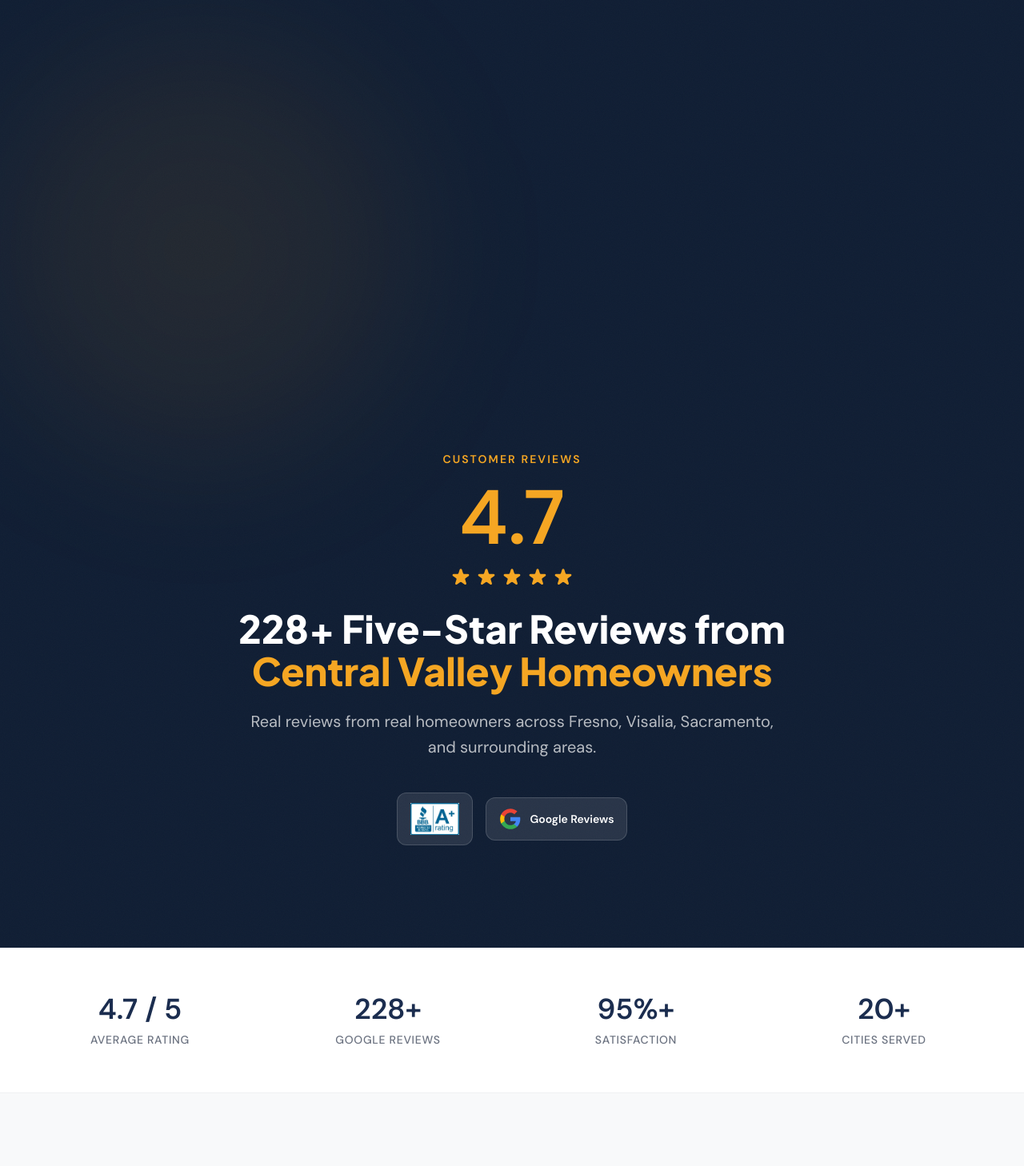
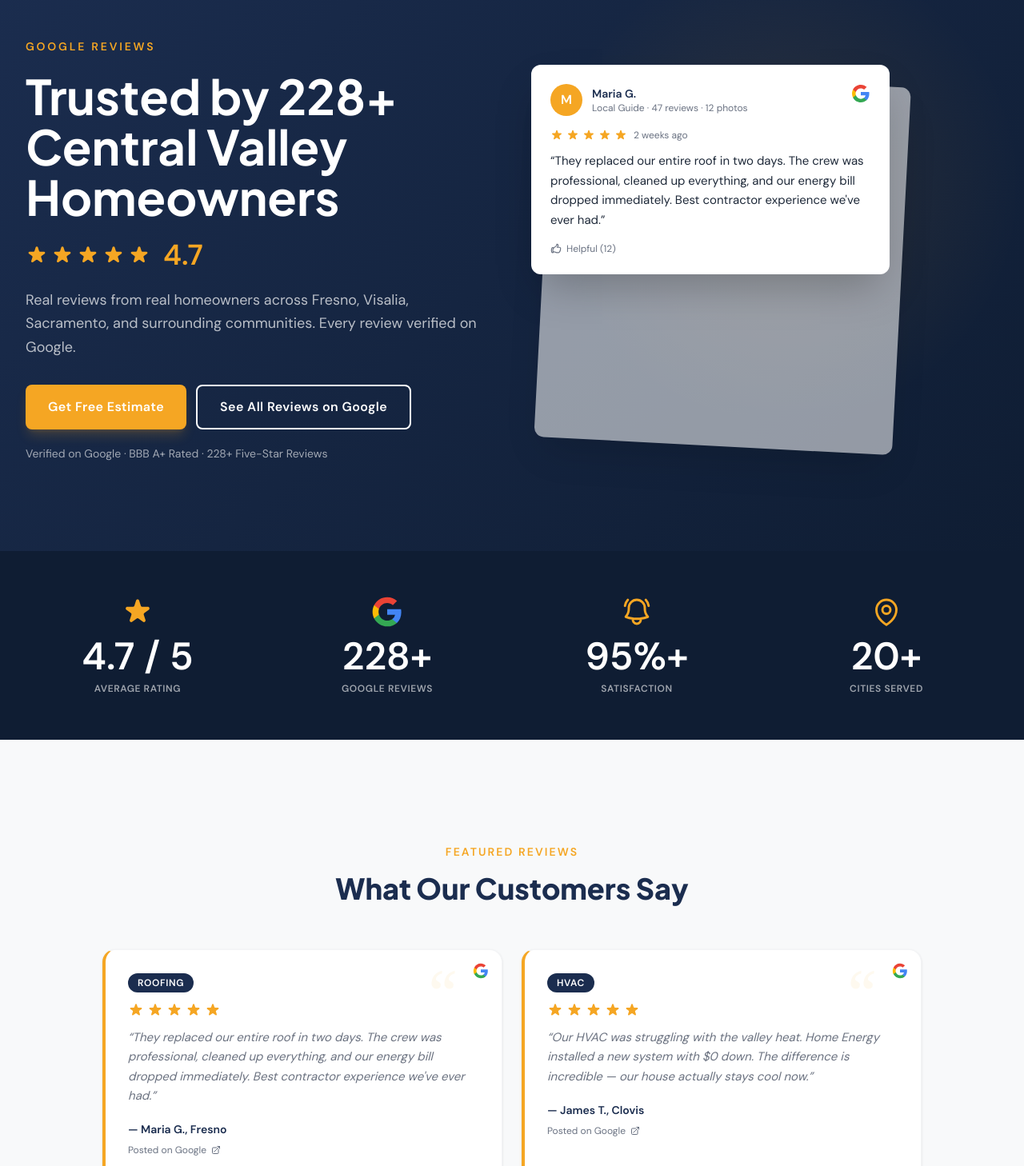
Before and after one commit to keihonsark/hec-website, a Next.js app: page /reviews in a window 1280 px wide. Shown: the part 140-1598 px from the top of the page at 80% size. Built offline with nearby package versions, Linux system fonts and the light colour scheme.

Commit message:
Fix /reviews hero + add Google branding to Reviews component + footer links

```diff
--- a/src/app/about/page.tsx
+++ b/src/app/about/page.tsx
@@ -4,7 +4,7 @@ import Image from "next/image";
 import Section from "@/components/Section";
 import SectionLabel from "@/components/SectionLabel";
 import CTAButton from "@/components/CTAButton";
-import GoogleG from "@/components/GoogleG";
+import GoogleG from "@/components/icons/GoogleG";
 import CredentialsGrid from "@/components/CredentialsGrid";
 import ServiceArea from "@/components/ServiceArea";
 import LeadForm from "@/components/LeadForm";
--- a/src/app/reviews/page.tsx
+++ b/src/app/reviews/page.tsx
@@ -1,8 +1,8 @@
 import type { Metadata } from "next";
-import Image from "next/image";
 import Section from "@/components/Section";
 import SectionLabel from "@/components/SectionLabel";
-import GoogleG from "@/components/GoogleG";
+import GoogleG from "@/components/icons/GoogleG";
+import ReviewCard from "@/components/ReviewCard";
 import CredentialsGrid from "@/components/CredentialsGrid";
 import ServiceArea from "@/components/ServiceArea";
 import LeadForm from "@/components/LeadForm";
@@ -49,7 +49,7 @@ const reviewsSchema = {
 
 function StarRow({ size = "w-5 h-5" }: { size?: string }) {
   return (
-    <div className="flex gap-1">
+    <span className="inline-flex gap-1">
       {[...Array(5)].map((_, i) => (
         <svg
           key={i}
@@ -60,16 +60,97 @@ function StarRow({ size = "w-5 h-5" }: { size?: string }) {
           <path d="M9.049 2.927c.3-.921 1.603-.921 1.902 0l1.07 3.292a1 1 0 00.95.69h3.462c.969 0 1.371 1.24.588 1.81l-2.8 2.034a1 1 0 00-.364 1.118l1.07 3.292c.3.921-.755 1.688-1.54 1.118l-2.8-2.034a1 1 0 00-1.175 0l-2.8 2.034c-.784.57-1.838-.197-1.539-1.118l1.07-3.292a1 1 0 00-.364-1.118L2.98 8.72c-.783-.57-.38-1.81.588-1.81h3.461a1 1 0 00.951-.69l1.07-3.292z" />
         </svg>
       ))}
+    </span>
+  );
+}
+
+const featuredReview = testimonials[0]; // Maria G., Fresno, Roofing
+const backReview = testimonials[2]; // Sarah L., Fresno, Windows
+
+const stats = [
+  {
+    value: "4.7 / 5",
+    label: "Average Rating",
+    icon: (
+      <svg className="w-10 h-10" fill="currentColor" viewBox="0 0 20 20">
+        <path d="M9.049 2.927c.3-.921 1.603-.921 1.902 0l1.07 3.292a1 1 0 00.95.69h3.462c.969 0 1.371 1.24.588 1.81l-2.8 2.034a1 1 0 00-.364 1.118l1.07 3.292c.3.921-.755 1.688-1.54 1.118l-2.8-2.034a1 1 0 00-1.175 0l-2.8 2.034c-.784.57-1.838-.197-1.539-1.118l1.07-3.292a1 1 0 00-.364-1.118L2.98 8.72c-.783-.57-.38-1.81.588-1.81h3.461a1 1 0 00.951-.69l1.07-3.292z" />
+      </svg>
+    ),
+  },
+  { value: "228+", label: "Google Reviews", isGoogle: true },
+  {
+    value: "95%+",
+    label: "Satisfaction",
+    icon: (
+      <svg className="w-10 h-10" fill="none" stroke="currentColor" strokeWidth="1.75" viewBox="0 0 24 24">
+        <path strokeLinecap="round" strokeLinejoin="round" d="M14.857 17.082a23.848 23.848 0 005.454-1.31A8.967 8.967 0 0118 9.75v-.7V9A6 6 0 006 9v.75a8.967 8.967 0 01-2.312 6.022c1.733.64 3.56 1.085 5.455 1.31m5.714 0a24.255 24.255 0 01-5.714 0m5.714 0a3 3 0 11-5.714 0M3.124 7.5A8.969 8.969 0 015.292 3m13.416 0a8.969 8.969 0 012.168 4.5" />
+      </svg>
+    ),
+  },
+  {
+    value: "20+",
+    label: "Cities Served",
+    icon: (
+      <svg className="w-10 h-10" fill="none" stroke="currentColor" strokeWidth="1.75" viewBox="0 0 24 24">
+        <path strokeLinecap="round" strokeLinejoin="round" d="M15 10.5a3 3 0 11-6 0 3 3 0 016 0z" />
+        <path strokeLinecap="round" strokeLinejoin="round" d="M19.5 10.5c0 7.142-7.5 11.25-7.5 11.25S4.5 17.642 4.5 10.5a7.5 7.5 0 1115 0z" />
+      </svg>
+    ),
+  },
+];
+
+function MockGoogleReviewCard({
+  initial,
+  name,
+  meta,
+  timeAgo,
+  text,
+  helpful,
+  className = "",
+  style,
+}: {
+  initial: string;
+  name: string;
+  meta: string;
+  timeAgo: string;
+  text: string;
+  helpful: number;
+  className?: string;
+  style?: React.CSSProperties;
+}) {
+  return (
+    <div
+      className={`bg-white rounded-xl shadow-2xl p-6 ${className}`}
+      style={style}
+    >
+      <div className="flex items-start justify-between gap-3 mb-4">
+        <div className="flex items-center gap-3">
+          <div className="w-10 h-10 rounded-full bg-orange flex items-center justify-center text-white font-bold text-base flex-shrink-0">
+            {initial}
+          </div>
+          <div className="leading-tight">
+            <p className="text-navy font-semibold text-sm">{name}</p>
+            <p className="text-gray-500 text-xs">{meta}</p>
+          </div>
+        </div>
+        <GoogleG className="w-6 h-6 flex-shrink-0" />
+      </div>
+      <div className="flex items-center gap-2 mb-3">
+        <StarRow size="w-4 h-4" />
+        <span className="text-gray-500 text-xs">{timeAgo}</span>
+      </div>
+      <p className="text-gray-800 text-[15px] leading-relaxed mb-4">
+        &ldquo;{text}&rdquo;
+      </p>
+      <p className="flex items-center gap-1.5 text-gray-500 text-xs">
+        <svg className="w-3.5 h-3.5" fill="none" stroke="currentColor" strokeWidth="2" viewBox="0 0 24 24">
+          <path strokeLinecap="round" strokeLinejoin="round" d="M6.633 10.5c.806 0 1.533-.446 2.031-1.08a9.041 9.041 0 012.861-2.4c.723-.384 1.35-.956 1.653-1.715a4.498 4.498 0 00.322-1.672V3a.75.75 0 01.75-.75A2.25 2.25 0 0116.5 4.5c0 1.152-.26 2.243-.723 3.218-.266.558.107 1.282.725 1.282h3.126c1.026 0 1.945.694 2.054 1.715.045.422.068.85.068 1.285a11.95 11.95 0 01-2.649 7.521c-.388.482-.987.729-1.605.729H13.48c-.483 0-.964-.078-1.423-.23l-3.114-1.04a4.501 4.501 0 00-1.423-.23H5.904M14.25 9h2.25M5.904 18.75c.083.205.173.405.27.602.197.4-.078.898-.523.898h-.908c-.889 0-1.713-.518-1.972-1.368a12 12 0 01-.521-3.507c0-1.553.295-3.036.831-4.398C3.387 10.203 4.167 9.75 5 9.75h1.053c.472 0 .745.556.5.96a8.958 8.958 0 00-1.302 4.665c0 1.194.232 2.333.654 3.375z" />
+        </svg>
+        Helpful ({helpful})
+      </p>
     </div>
   );
 }
-
-const stats = [
-  { value: "4.7 / 5", label: "Average Rating" },
-  { value: "228+", label: "Google Reviews" },
-  { value: "95%+", label: "Satisfaction" },
-  { value: "20+", label: "Cities Served" },
-];
 
 export default function ReviewsPage() {
   return (
@@ -80,57 +161,112 @@ export default function ReviewsPage() {
       />
 
       {/* ════════ HERO ════════ */}
-      <section className="relative bg-navy-dark noise-overlay py-24 md:py-32 overflow-hidden">
-        <div className="absolute top-0 right-0 w-[500px] h-[500px] bg-orange/8 rounded-full blur-[100px] pointer-events-none" />
-        <div className="relative max-w-4xl mx-auto px-4 sm:px-6 lg:px-8 text-center">
-          <SectionLabel>Customer Reviews</SectionLabel>
+      <section
+        className="relative py-20 lg:py-28 overflow-hidden"
+        style={{
+          background:
+            "linear-gradient(135deg, #1B2D4F 0%, #0F1D33 100%)",
+        }}
+      >
+        {/* Subtle orange radial glow top-right */}
+        <div className="absolute top-0 right-0 w-[600px] h-[600px] rounded-full pointer-events-none"
+          style={{
+            background: "radial-gradient(circle, rgba(245,166,35,0.10) 0%, transparent 70%)",
+          }}
+        />
 
-          <div className="flex flex-col items-center gap-3 mb-6">
-            <div className="text-7xl sm:text-8xl font-extrabold text-orange leading-none">
-              4.7
-            </div>
-            <StarRow size="w-7 h-7" />
-          </div>
-
-          <h1 className="text-3xl sm:text-4xl lg:text-5xl font-extrabold text-white leading-[1.1] mb-5">
-            228+ Five-Star Reviews from{" "}
-            <span className="text-orange">Central Valley Homeowners</span>
-          </h1>
-          <p className="text-white/70 text-lg sm:text-xl leading-relaxed max-w-2xl mx-auto mb-10">
-            Real reviews from real homeowners across Fresno, Visalia, Sacramento, and surrounding areas.
-          </p>
-
-          {/* Trust badges */}
-          <div className="flex flex-wrap items-center justify-center gap-4">
-            <div className="bg-white/10 border border-white/15 rounded-xl px-4 py-3 flex items-center gap-2">
-              <Image
-                src="/images/logos/bbb-logo.png"
-                alt="BBB A+ Accredited Business"
-                width={120}
-                height={40}
-                className="h-10 w-auto"
-              />
-            </div>
-            <div className="bg-white/10 border border-white/15 rounded-xl px-4 py-3 flex items-center gap-2.5">
-              <GoogleG className="w-7 h-7" />
-              <span className="text-white font-semibold text-sm">
+        <div className="relative max-w-7xl mx-auto px-4 sm:px-6 lg:px-8">
+          <div className="grid lg:grid-cols-2 gap-12 items-center">
+            {/* LEFT */}
+            <div>
+              <span className="inline-block text-orange text-sm font-bold uppercase tracking-[0.2em] mb-5">
                 Google Reviews
               </span>
+              <h1 className="text-4xl sm:text-5xl lg:text-6xl font-bold text-white leading-[1.05] mb-6">
+                Trusted by 228+ Central Valley Homeowners
+              </h1>
+
+              <div className="flex items-center gap-4 mb-6">
+                <StarRow size="w-7 h-7" />
+                <span className="text-orange text-4xl font-extrabold leading-none">
+                  4.7
+                </span>
+              </div>
+
+              <p className="text-white/70 text-lg leading-relaxed mb-8 max-w-xl">
+                Real reviews from real homeowners across Fresno, Visalia,
+                Sacramento, and surrounding communities. Every review verified
+                on Google.
+              </p>
+
+              <div className="flex flex-wrap gap-3 mb-5">
+                <a
+                  href="/windows-offer"
+                  className="inline-flex items-center justify-center px-7 py-3.5 rounded-lg font-semibold text-base tracking-wide bg-orange text-white hover:bg-orange-dark shadow-lg shadow-orange/20 transition-all duration-200 cta-press"
+                >
+                  Get Free Estimate
+                </a>
+                <a
+                  href="https://www.google.com/search?q=Home+Energy+Construction+Fresno"
+                  target="_blank"
+                  rel="noopener noreferrer"
+                  className="inline-flex items-center justify-center px-7 py-3.5 rounded-lg font-semibold text-base tracking-wide border-2 border-white text-white hover:bg-white/10 transition-all duration-200 cta-press"
+                >
+                  See All Reviews on Google
+                </a>
+              </div>
+
+              <p className="text-white/60 text-xs sm:text-sm">
+                Verified on Google · BBB A+ Rated · 228+ Five-Star Reviews
+              </p>
+            </div>
+
+            {/* RIGHT — Mock Google review cards */}
+            <div className="relative h-[420px] lg:h-[460px]">
+              {/* Back card — offset, rotated, dimmed */}
+              <MockGoogleReviewCard
+                className="absolute inset-0 max-w-md"
+                style={{
+                  transform: "rotate(3deg) translate(16px, 16px)",
+                  opacity: 0.55,
+                  zIndex: 1,
+                }}
+                initial={backReview.name.charAt(0)}
+                name={backReview.name}
+                meta="Verified Google Review"
+                timeAgo="1 month ago"
+                text={backReview.text}
+                helpful={8}
+              />
+              {/* Front card */}
+              <div className="relative z-10 max-w-md">
+                <MockGoogleReviewCard
+                  initial={featuredReview.name.charAt(0)}
+                  name={featuredReview.name}
+                  meta="Local Guide · 47 reviews · 12 photos"
+                  timeAgo="2 weeks ago"
+                  text={featuredReview.text}
+                  helpful={12}
+                />
+              </div>
             </div>
           </div>
         </div>
       </section>
 
       {/* ════════ STATS STRIP ════════ */}
-      <section className="bg-white py-10 md:py-14 border-y border-gray-200/60">
+      <section className="bg-[#0F1D33] py-12 md:py-14">
         <div className="max-w-7xl mx-auto px-4 sm:px-6 lg:px-8">
-          <div className="grid grid-cols-2 md:grid-cols-4 gap-6 text-center">
+          <div className="grid grid-cols-2 md:grid-cols-4 gap-8 text-center">
             {stats.map((stat) => (
-              <div key={stat.label}>
-                <div className="text-3xl sm:text-4xl font-extrabold text-navy">
+              <div key={stat.label} className="flex flex-col items-center">
+                <span className="text-orange mb-3 inline-flex items-center justify-center">
+                  {stat.isGoogle ? <GoogleG className="w-10 h-10" /> : stat.icon}
+                </span>
+                <div className="text-4xl lg:text-5xl font-bold text-white">
                   {stat.value}
                 </div>
-                <div className="text-gray-text text-sm font-medium uppercase tracking-wider mt-2">
+                <div className="text-white/60 text-xs uppercase tracking-wider mt-2 font-semibold">
                   {stat.label}
                 </div>
               </div>
@@ -139,7 +275,7 @@ export default function ReviewsPage() {
         </div>
       </section>
 
-      {/* ════════ FEATURED REVIEWS ════════ */}
+      {/* ════════ FEATURED REVIEWS GRID ════════ */}
       <Section className="py-24 md:py-32 bg-light-bg">
         <div className="max-w-7xl mx-auto px-4 sm:px-6 lg:px-8">
           <div className="text-center max-w-2xl mx-auto mb-14">
@@ -151,26 +287,14 @@ export default function ReviewsPage() {
 
           <div className="grid md:grid-cols-2 gap-6 max-w-5xl mx-auto">
             {testimonials.map((t) => (
-              <div
+              <ReviewCard
                 key={`${t.name}-${t.city}`}
-                className="relative bg-white rounded-2xl p-7 shadow-sm border border-gray-100 border-l-4 border-l-orange overflow-hidden"
-              >
-                <span className="absolute top-3 right-5 text-orange/[0.07] text-[80px] font-serif leading-none pointer-events-none select-none">
-                  &ldquo;
-                </span>
-                {t.service && (
-                  <span className="inline-block bg-navy text-white text-xs font-bold uppercase tracking-wider rounded-full px-3 py-1 mb-3">
-                    {t.service}
-                  </span>
-                )}
-                <StarRow />
-                <p className="relative text-gray-text italic text-[15px] leading-relaxed my-4">
-                  &ldquo;{t.text}&rdquo;
-                </p>
-                <p className="text-navy font-semibold text-sm">
-                  — {t.name}, {t.city}
-                </p>
-              </div>
+                text={t.text}
+                name={t.name}
+                city={t.city}
+                service={t.service}
+                grid
+              />
             ))}
           </div>
         </div>
--- a/src/components/Footer.tsx
+++ b/src/components/Footer.tsx
@@ -1,5 +1,6 @@
 import Image from "next/image";
 import Logo from "./Logo";
+import GoogleG from "./icons/GoogleG";
 
 const services = [
   { label: "Windows & Doors", href: "/windows" },
@@ -10,26 +11,47 @@ const services = [
   { label: "Paint", href: "/paint" },
 ];
 
-/* Google Reviews badge — stays as a component (no logo file) */
-function GoogleReviewsBadge() {
+const resources = [
+  { label: "Reviews", href: "/reviews" },
+  { label: "Financing", href: "/financing" },
+  { label: "About", href: "/about" },
+  { label: "Contact", href: "/contact" },
+  { label: "Free Estimate", href: "/windows-offer" },
+];
+
+function FooterStars() {
   return (
-    <div className="flex items-center gap-1.5 border border-white/15 rounded-lg px-3 py-2">
-      <svg className="w-4 h-4" viewBox="0 0 24 24">
-        <path d="M22.56 12.25c0-.78-.07-1.53-.2-2.25H12v4.26h5.92a5.06 5.06 0 01-2.2 3.32v2.77h3.57c2.08-1.92 3.28-4.74 3.28-8.1z" fill="#4285F4" />
-        <path d="M12 23c2.97 0 5.46-.98 7.28-2.66l-3.57-2.77c-.98.66-2.23 1.06-3.71 1.06-2.86 0-5.29-1.93-6.16-4.53H2.18v2.84C3.99 20.53 7.7 23 12 23z" fill="#34A853" />
-        <path d="M5.84 14.09c-.22-.66-.35-1.36-.35-2.09s.13-1.43.35-2.09V7.07H2.18C1.43 8.55 1 10.22 1 12s.43 3.45 1.18 4.93l2.85-2.22.81-.62z" fill="#FBBC05" />
-        <path d="M12 5.38c1.62 0 3.06.56 4.21 1.64l3.15-3.15C17.45 2.09 14.97 1 12 1 7.7 1 3.99 3.47 2.18 7.07l3.66 2.84c.87-2.6 3.3-4.53 6.16-4.53z" fill="#EA4335" />
-      </svg>
-      <span className="text-white/50 text-[10px] font-bold uppercase tracking-wider">4.7 Stars</span>
-    </div>
+    <span className="inline-flex gap-0.5">
+      {[...Array(5)].map((_, i) => (
+        <svg key={i} className="w-4 h-4 text-orange" fill="currentColor" viewBox="0 0 20 20">
+          <path d="M9.049 2.927c.3-.921 1.603-.921 1.902 0l1.07 3.292a1 1 0 00.95.69h3.462c.969 0 1.371 1.24.588 1.81l-2.8 2.034a1 1 0 00-.364 1.118l1.07 3.292c.3.921-.755 1.688-1.54 1.118l-2.8-2.034a1 1 0 00-1.175 0l-2.8 2.034c-.784.57-1.838-.197-1.539-1.118l1.07-3.292a1 1 0 00-.364-1.118L2.98 8.72c-.783-.57-.38-1.81.588-1.81h3.461a1 1 0 00.951-.69l1.07-3.292z" />
+        </svg>
+      ))}
+    </span>
   );
 }
 
 export default function Footer() {
   return (
     <footer className="relative bg-navy-dark text-white noise-overlay">
+      {/* Trust strip — clickable, links to /reviews */}
+      <a
+        href="/reviews"
+        className="block bg-white/5 border-b border-white/10 hover:bg-white/[0.07] transition-colors"
+      >
+        <div className="max-w-7xl mx-auto px-4 sm:px-6 lg:px-8 py-5">
+          <div className="flex flex-wrap items-center justify-center gap-3 text-center">
+            <FooterStars />
+            <span className="text-white font-semibold text-sm sm:text-base">
+              4.7 / 5 from 228+ Google Reviews
+            </span>
+            <GoogleG className="w-5 h-5" />
+          </div>
+        </div>
+      </a>
+
       <div className="max-w-7xl mx-auto px-4 sm:px-6 lg:px-8 py-16">
-        <div className="grid grid-cols-1 md:grid-cols-3 gap-12">
+        <div className="grid grid-cols-1 md:grid-cols-2 lg:grid-cols-4 gap-10 lg:gap-12">
           {/* Company info */}
           <div>
             <Logo className="mb-5" height={44} />
@@ -63,6 +85,23 @@ export default function Footer() {
             </ul>
           </div>
 
+          {/* Resources */}
+          <div>
+            <h4 className="text-white font-bold text-base mb-5">Resources</h4>
+            <ul className="space-y-3">
+              {resources.map((r) => (
+                <li key={r.label}>
+                  <a
+                    href={r.href}
+                    className="text-white/60 hover:text-orange text-sm transition-colors"
+                  >
+                    {r.label}
+                  </a>
+                </li>
+              ))}
+            </ul>
+          </div>
+
           {/* Contact */}
           <div>
             <h4 className="text-white font-bold text-base mb-5">Contact</h4>
@@ -81,7 +120,7 @@ export default function Footer() {
           </div>
         </div>
 
-        {/* Partner logos + Google badge row */}
+        {/* Partner logos */}
         <div className="mt-12 pt-8 border-t border-white/10">
           <div className="flex flex-wrap items-center justify-center gap-6 mb-8">
             <div className="bg-white/10 rounded-lg px-3 py-2">
@@ -111,7 +150,6 @@ export default function Footer() {
                 className="h-[30px] w-auto opacity-80"
               />
             </div>
-            <GoogleReviewsBadge />
           </div>
 
           {/* Bottom bar */}
--- a/src/components/GoogleReviewsCarousel.tsx
+++ b/src/components/GoogleReviewsCarousel.tsx
@@ -1,7 +1,7 @@
 "use client";
 
 import { useEffect, useState } from "react";
-import GoogleG from "./GoogleG";
+import GoogleG from "./icons/GoogleG";
 
 interface Review {
   author_name: string;
--- a/src/components/ReviewCard.tsx
+++ b/src/components/ReviewCard.tsx
@@ -1,7 +1,12 @@
+import GoogleG from "./icons/GoogleG";
+
 interface ReviewCardProps {
   text: string;
   name: string;
   city: string;
+  service?: string;
+  /** When true, the card sizes for a grid layout instead of a fixed-width carousel slot */
+  grid?: boolean;
 }
 
 function Stars() {
@@ -21,13 +26,34 @@ function Stars() {
   );
 }
 
-export default function ReviewCard({ text, name, city }: ReviewCardProps) {
+export default function ReviewCard({
+  text,
+  name,
+  city,
+  service,
+  grid = false,
+}: ReviewCardProps) {
+  const sizing = grid
+    ? "w-full"
+    : "min-w-[320px] max-w-[380px] flex-shrink-0";
   return (
-    <div className="relative bg-white rounded-2xl p-7 shadow-sm border border-gray-100 border-l-4 border-l-orange min-w-[320px] max-w-[380px] flex-shrink-0 overflow-hidden">
+    <div
+      className={`relative bg-white rounded-2xl p-7 shadow-sm border border-gray-100 border-l-4 border-l-orange overflow-hidden ${sizing}`}
+    >
       {/* Decorative quotation mark */}
-      <span className="absolute top-3 right-5 text-orange/[0.07] text-[80px] font-serif leading-none pointer-events-none select-none">
+      <span className="absolute top-3 right-14 text-orange/[0.07] text-[80px] font-serif leading-none pointer-events-none select-none">
         &ldquo;
       </span>
+      {/* Google G — top right corner, signals verified Google source */}
+      <span className="absolute top-4 right-4">
+        <GoogleG className="w-5 h-5" />
+      </span>
+
+      {service && (
+        <span className="inline-block bg-navy text-white text-xs font-bold uppercase tracking-wider rounded-full px-3 py-1 mb-3">
+          {service}
+        </span>
+      )}
       <Stars />
       <p className="relative text-gray-text italic text-[15px] leading-relaxed mb-5">
         &ldquo;{text}&rdquo;
@@ -35,6 +61,12 @@ export default function ReviewCard({ text, name, city }: ReviewCardProps) {
       <p className="text-navy font-semibold text-sm">
         — {name}, {city}
       </p>
+      <p className="flex items-center gap-1.5 text-gray-500 text-xs mt-2">
+        <span>Posted on Google</span>
+        <svg className="w-3 h-3" fill="none" stroke="currentColor" strokeWidth="2" viewBox="0 0 24 24">
+          <path strokeLinecap="round" strokeLinejoin="round" d="M13.5 6H5.25A2.25 2.25 0 003 8.25v10.5A2.25 2.25 0 005.25 21h10.5A2.25 2.25 0 0018 18.75V10.5m-10.5 6L21 3m0 0h-5.25M21 3v5.25" />
+        </svg>
+      </p>
     </div>
   );
 }
--- a/src/components/ServiceHero.tsx
+++ b/src/components/ServiceHero.tsx
@@ -2,7 +2,7 @@
 
 import Image from "next/image";
 import CTAButton from "./CTAButton";
-import GoogleG from "./GoogleG";
+import GoogleG from "./icons/GoogleG";
 
 interface ServiceHeroProps {
   image: string;
--- a/src/components/TrustStrip.tsx
+++ b/src/components/TrustStrip.tsx
@@ -1,5 +1,5 @@
 import Image from "next/image";
-import GoogleG from "./GoogleG";
+import GoogleG from "./icons/GoogleG";
 
 export default function TrustStrip() {
   return (
```
Also changed, not shown: src/components/ReviewsCarousel.tsx (+31 -6 lines), .claude/settings.json, src/components/icons/GoogleG.tsx (renamed from src/components/GoogleG.tsx).
